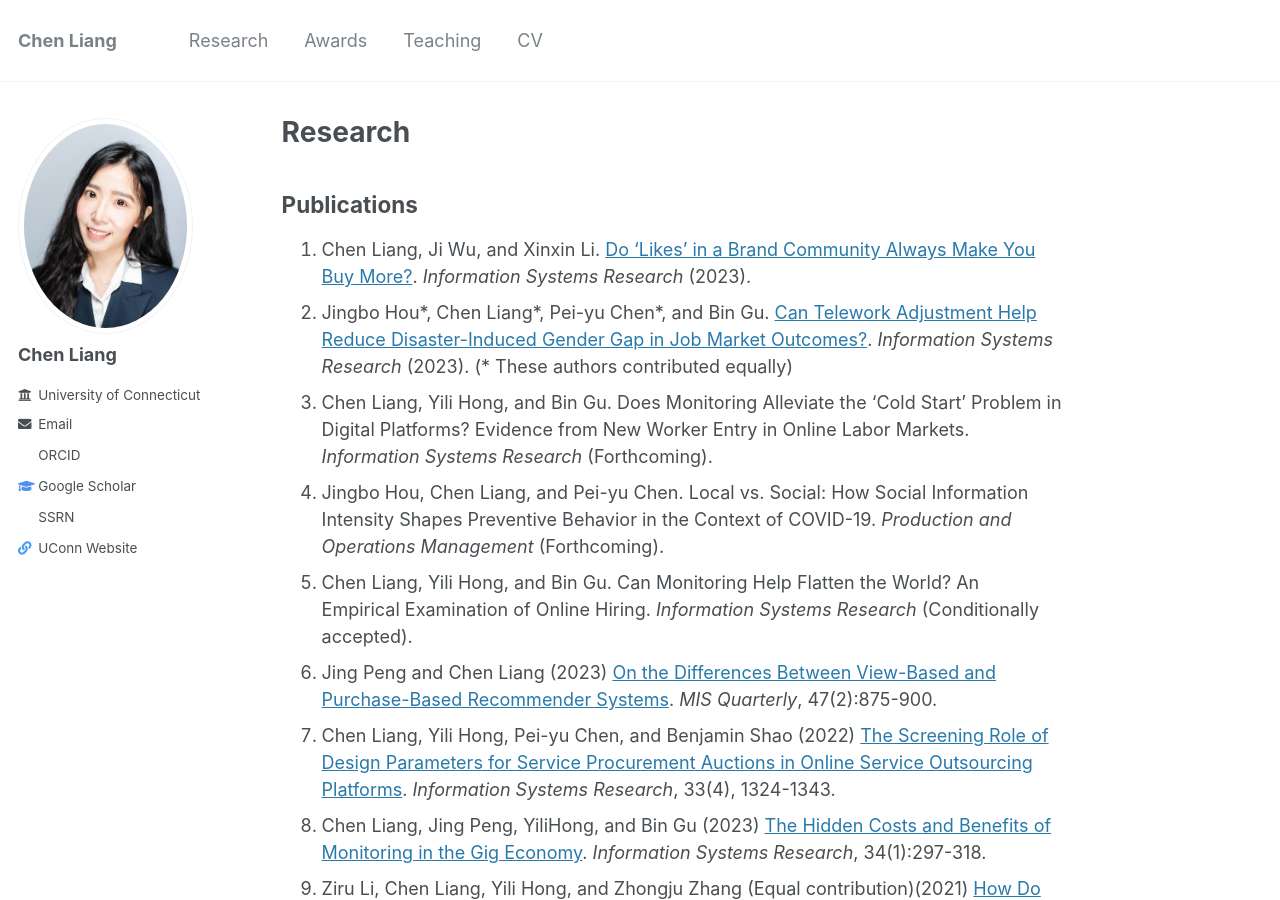
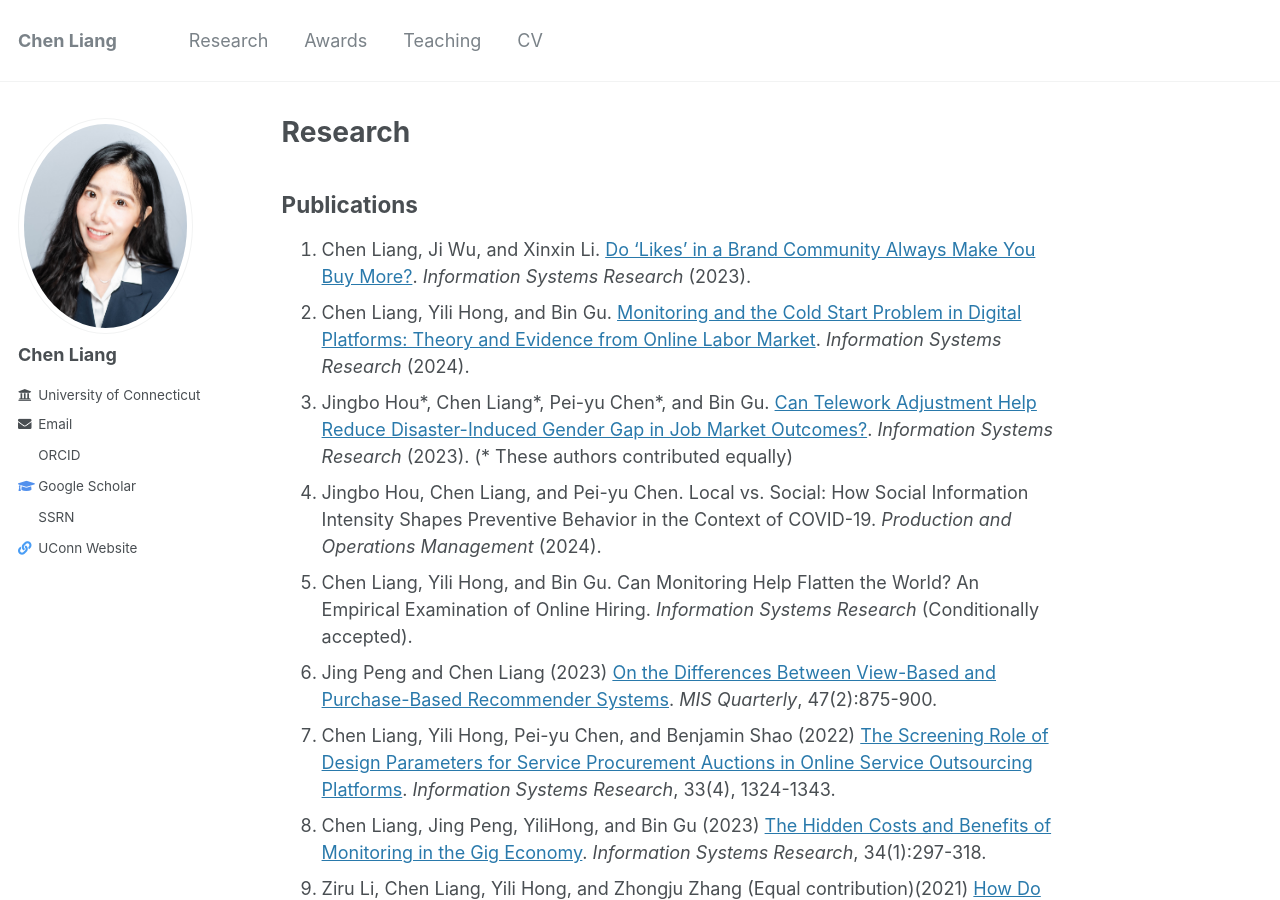
Before and after one commit to chen0liang/chen0liang.github.io, a Jekyll site: the page built from _pages/research.md, in a window 1280 px wide and 900 px high. Built offline with Jekyll 4.4.1, drawn with Linux system fonts in a browser that asks for light colours; a style sheet for code colours, icons or effects is not loaded.

Commit message:
Update research.md

```diff
--- a/_pages/research.md
+++ b/_pages/research.md
@@ -9,9 +9,9 @@ author_profile: true
 ## Publications
 
 1.  Chen Liang, Ji Wu, and Xinxin Li. [Do ‘Likes’ in a Brand Community Always Make You Buy More?](https://doi.org/10.1287/isre.2022.0008). *Information Systems Research* (2023).
-2.  Jingbo Hou\*, Chen Liang\*, Pei-yu Chen\*, and Bin Gu. [Can Telework Adjustment Help Reduce Disaster-Induced Gender Gap in Job Market Outcomes?](https://pubsonline.informs.org/doi/10.1287/isre.2023.0241). *Information Systems Research* (2023). (* These authors contributed equally)
-3.  Chen Liang, Yili Hong, and Bin Gu. Does Monitoring Alleviate the ‘Cold Start’ Problem in Digital Platforms? Evidence from New Worker Entry in Online Labor Markets. *Information Systems Research* (Forthcoming).
-4.  Jingbo Hou, Chen Liang, and Pei-yu Chen. Local vs. Social: How Social Information Intensity Shapes Preventive Behavior in the Context of COVID-19. *Production and Operations Management* (Forthcoming).
+2.  Chen Liang, Yili Hong, and Bin Gu. [Monitoring and the Cold Start Problem in Digital Platforms: Theory and Evidence from Online Labor Market](https://doi.org/10.1287/isre.2021.0146). *Information Systems Research* (2024).
+3.  Jingbo Hou\*, Chen Liang\*, Pei-yu Chen\*, and Bin Gu. [Can Telework Adjustment Help Reduce Disaster-Induced Gender Gap in Job Market Outcomes?](https://pubsonline.informs.org/doi/10.1287/isre.2023.0241). *Information Systems Research* (2023). (* These authors contributed equally)
+4.  Jingbo Hou, Chen Liang, and Pei-yu Chen. Local vs. Social: How Social Information Intensity Shapes Preventive Behavior in the Context of COVID-19. *Production and Operations Management* (2024).
 5.  Chen Liang, Yili Hong, and Bin Gu. Can Monitoring Help Flatten the World? An Empirical Examination of Online Hiring. *Information Systems Research* (Conditionally accepted).
 6.  Jing Peng and Chen Liang (2023) [On the Differences Between View-Based and Purchase-Based Recommender Systems](https://misq.umn.edu/on-the-differences-between-view-based-and-purchase-based-recommender-systems.html). *MIS Quarterly*, 47(2):875-900.
 7.  Chen Liang, Yili Hong, Pei-yu Chen, and Benjamin Shao (2022) [The Screening Role of Design Parameters for Service Procurement Auctions in Online Service Outsourcing Platforms](https://pubsonline.informs.org/doi/abs/10.1287/isre.2022.1168). *Information Systems Research*, 33(4), 1324-1343.
```
